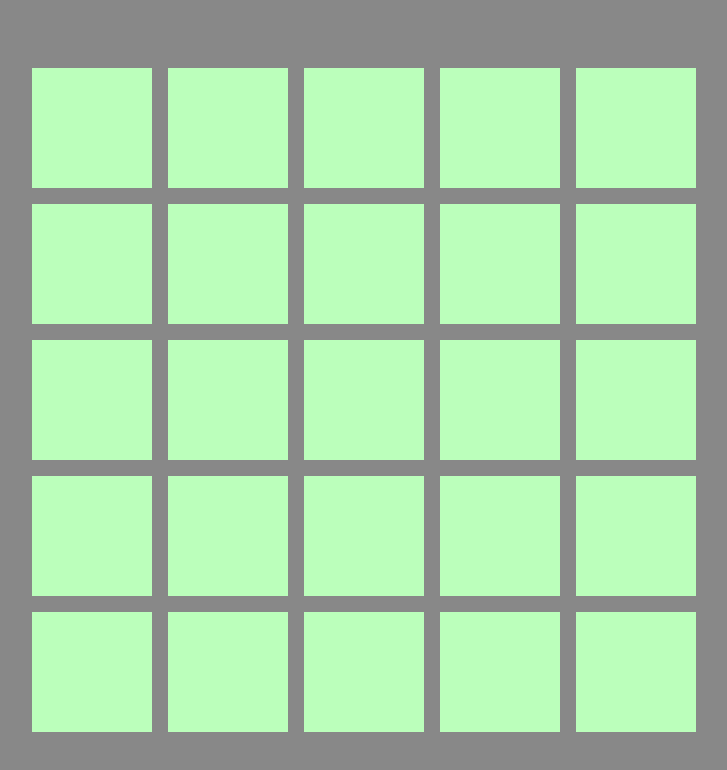
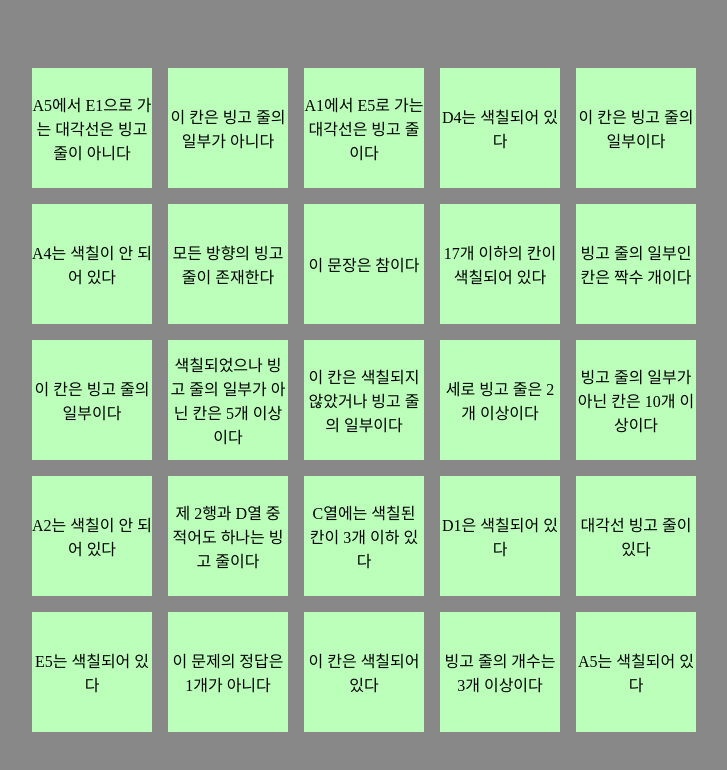
Before and after one commit to mjy9088/maggot-cup-2018-bingo, a plain HTML site: page index.html in a window 1280 px wide. Shown: the whole page, without its empty margins (276-1003 px from the left). Drawn offline with Linux system fonts and the light colour scheme.

Commit message:
text & size

```diff
--- a/index.html
+++ b/index.html
@@ -10,39 +10,39 @@
         <section>
             <table>
                 <tr>
-                    <td></td>
-                    <td></td>
-                    <td></td>
-                    <td></td>
-                    <td></td>
+                    <td>A5에서 E1으로 가는 대각선은 빙고 줄이 아니다</td>
+                    <td>이 칸은 빙고 줄의 일부가 아니다</td>
+                    <td>A1에서 E5로 가는 대각선은 빙고 줄이다</td>
+                    <td>D4는 색칠되어 있다</td>
+                    <td>이 칸은 빙고 줄의 일부이다</td>
                 </tr>
                 <tr>
-                    <td></td>
-                    <td></td>
-                    <td></td>
-                    <td></td>
-                    <td></td>
+                    <td>A4는 색칠이 안 되어 있다</td>
+                    <td>모든 방향의 빙고 줄이 존재한다</td>
+                    <td>이 문장은 참이다</td>
+                    <td>17개 이하의 칸이 색칠되어 있다</td>
+                    <td>빙고 줄의 일부인 칸은 짝수 개이다</td>
                 </tr>
                 <tr>
-                    <td></td>
-                    <td></td>
-                    <td></td>
-                    <td></td>
-                    <td></td>
+                    <td>이 칸은 빙고 줄의 일부이다</td>
+                    <td>색칠되었으나 빙고 줄의 일부가 아닌 칸은 5개 이상이다</td>
+                    <td>이 칸은 색칠되지 않았거나 빙고 줄의 일부이다</td>
+                    <td>세로 빙고 줄은 2개 이상이다</td>
+                    <td>빙고 줄의 일부가 아닌 칸은 10개 이상이다</td>
                 </tr>
                 <tr>
-                    <td></td>
-                    <td></td>
-                    <td></td>
-                    <td></td>
-                    <td></td>
+                    <td>A2는 색칠이 안 되어 있다</td>
+                    <td>제 2행과 D열 중 적어도 하나는 빙고 줄이다</td>
+                    <td>C열에는 색칠된 칸이 3개 이하 있다</td>
+                    <td>D1은 색칠되어 있다</td>
+                    <td>대각선 빙고 줄이 있다</td>
                 </tr>
                 <tr>
-                    <td></td>
-                    <td></td>
-                    <td></td>
-                    <td></td>
-                    <td></td>
+                    <td>E5는 색칠되어 있다</td>
+                    <td>이 문제의 정답은 1개가 아니다</td>
+                    <td>이 칸은 색칠되어 있다</td>
+                    <td>빙고 줄의 개수는 3개 이상이다</td>
+                    <td>A5는 색칠되어 있다</td>
                 </tr>
            </table>
         </section>
--- a/style.css
+++ b/style.css
@@ -43,7 +43,7 @@ td
 	vertical-align: middle;
 	margin: 0px;
 	padding: 0px;
-	font-size: 18vmin;
+	font-size: 2vmin;
 	text-align: center;
 	transition: background-color 1s;
 }
```
